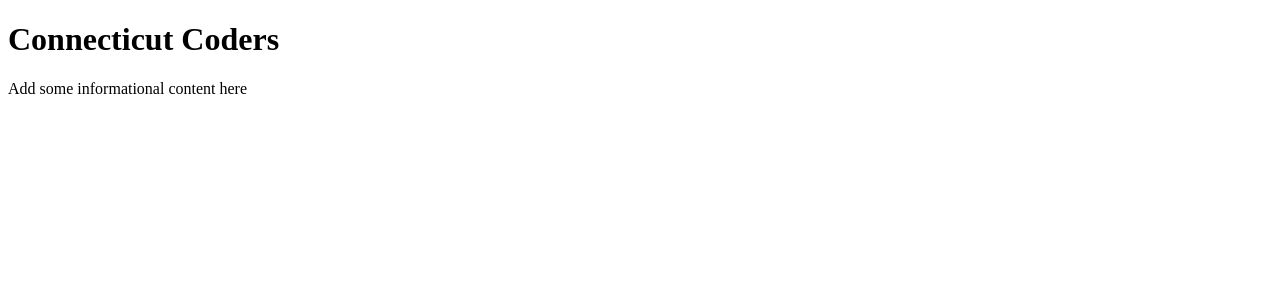
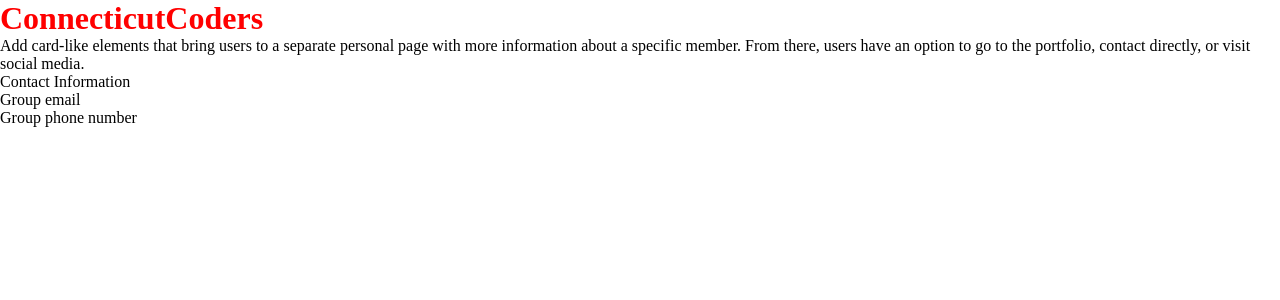
Before and after one commit to AutomateEarth/connecticutcoders, a React (Create React App) app: page / in a window 1280 px wide. Shown: the top 300 px of the page. Built offline with nearby package versions, Linux system fonts and the light colour scheme.

Commit message:
Added Some Structure to the App.js File

```diff
--- a/package.json
+++ b/package.json
@@ -8,7 +8,7 @@
     "@testing-library/user-event": "^13.5.0",
     "react": "^17.0.2",
     "react-dom": "^17.0.2",
-    "react-scripts": "5.0.0",
+    "react-scripts": "^5.0.0",
     "styled-components": "^5.3.3",
     "web-vitals": "^2.1.2"
   },
--- a/public/index.html
+++ b/public/index.html
@@ -8,9 +8,10 @@
       name="description"
       content="Web site created using create-react-app"
     />
+    <link rel="stylesheet" href="style.css">
     <title>Connecticut Coders</title>
   </head>
-  <body>
+  <body style="margin: 0; padding: 0;">
     <noscript>You need to enable JavaScript to run this app.</noscript>
     <div id="root"></div>
   </body>
--- /dev/null
+++ b/public/style.css
@@ -0,0 +1,4 @@
+* {
+    margin: 0;
+    padding: 0;
+}
--- a/src/App.js
+++ b/src/App.js
@@ -1,10 +1,25 @@
 import React from 'react';
+
+import styled from 'styled-components';
+
+const BrandName = styled.h1`
+    color: red;
+`;
 
 const App = () => {
     return (
         <div>
-            <h1>Connecticut Coders</h1>
-            <p>Add some informational content here</p>
+            <header>
+                <BrandName>ConnecticutCoders</BrandName>
+            </header>
+            <main>
+                <p>Add card-like elements that bring users to a separate personal page with more information about a specific member. From there, users have an option to go to the portfolio, contact directly, or visit social media.</p>
+            </main>
+            <footer>
+                <p>Contact Information</p>
+                <p>Group email</p>
+                <p>Group phone number</p>
+            </footer>
         </div>
     );
 }
```
Also changed, not shown: 1 other file (tests, documents, lock files or other folders).
